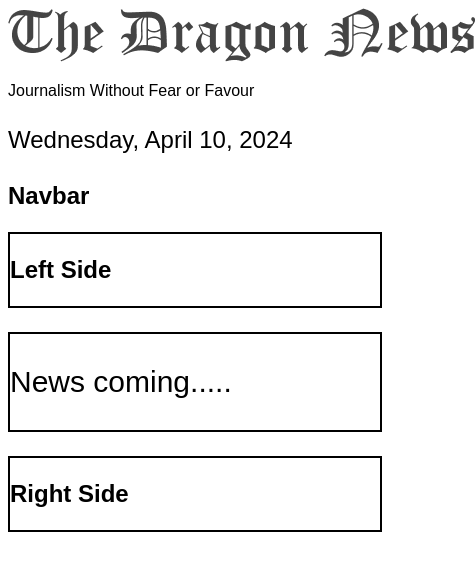
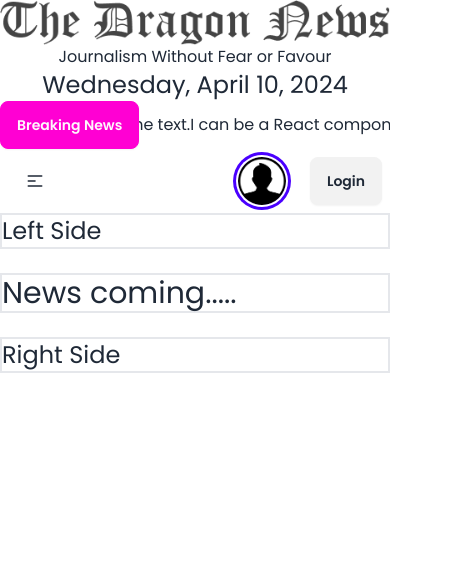
Before and after one commit to ahmadtnvir/react-dragon-news-auth-recap, a React (Vite) app: page / in a window 390 px wide. Shown: the top 570 px of the page, 476 px wide, since content can reach past the window. Built offline with nearby package versions, Linux system fonts and the light colour scheme.

Commit message:
Breaking news slider using React Marquee and navbar

```diff
--- a/package.json
+++ b/package.json
@@ -16,6 +16,7 @@
     "moment": "^2.30.1",
     "react": "^18.2.0",
     "react-dom": "^18.2.0",
+    "react-fast-marquee": "^1.6.4",
     "react-router-dom": "^6.22.3",
     "sort-by": "^1.2.0"
   },
--- /dev/null
+++ b/src/Pages/Home/BreakingNews/BreakingNews.jsx
@@ -0,0 +1,16 @@
+import Marquee from "react-fast-marquee";
+import { Link } from "react-router-dom";
+
+const BreakingNews = () => {
+  return (
+    <div className="flex">
+      <button className="btn btn-secondary">Breaking News</button>
+      <Marquee pauseOnHover={true} speed={100}>
+        <Link to={'/'}>I can be a React component, multiple React components, or just some
+        text.</Link>
+      </Marquee>
+    </div>
+  );
+};
+
+export default BreakingNews;
--- a/src/Pages/Home/Home.jsx
+++ b/src/Pages/Home/Home.jsx
@@ -2,11 +2,13 @@ import Header from "../Shared/Header/Header";
 import LeftSideNav from "../Shared/LeftSideNav/LeftSideNav";
 import Navbar from "../Shared/Navbar/Navbar";
 import RightSideNav from "../Shared/RightSideNav/RightSideNav";
+import BreakingNews from "./BreakingNews/BreakingNews";
 
 const Home = () => {
     return (
         <div>
             <Header></Header>
+            <BreakingNews></BreakingNews>
             <Navbar></Navbar>
             <div className="grid grid-cols-1 md:grid-cols-4 gap-6">
                 <div className="border-2 border-solid">
--- a/src/Pages/Shared/Header/Header.jsx
+++ b/src/Pages/Shared/Header/Header.jsx
@@ -3,7 +3,7 @@ import moment from 'moment';
 
 const Header = () => {
     return (
-        <div>
+        <div className="text-center">
             <img src={logo} alt="" />
             <p>Journalism Without Fear or Favour</p>
             <p className="text-2xl">{moment().format("dddd, MMMM D, YYYY")}</p>
--- a/src/Pages/Shared/Navbar/Navbar.jsx
+++ b/src/Pages/Shared/Navbar/Navbar.jsx
@@ -1,11 +1,62 @@
-
-
+import { Link, NavLink } from "react-router-dom";
+import userProfilePic from '../../../assets/user.png'
 const Navbar = () => {
-    return (
-        <div>
-            <h2 className="text-2xl">Navbar</h2>
+  const links = (
+    <>
+      <li>
+        <NavLink to={"/"}>Home</NavLink>
+      </li>
+      <li>
+        <NavLink to={"/about"}>About</NavLink>
+      </li>
+      <li>
+        <NavLink to={"/career"}>Career</NavLink>
+      </li>
+    </>
+  );
+  return (
+    <div className="navbar bg-base-100">
+      <div className="navbar-start">
+        <div className="dropdown">
+          <div tabIndex={0} role="button" className="btn btn-ghost lg:hidden">
+            <svg
+              xmlns="http://www.w3.org/2000/svg"
+              className="h-5 w-5"
+              fill="none"
+              viewBox="0 0 24 24"
+              stroke="currentColor"
+            >
+              <path
+                strokeLinecap="round"
+                strokeLinejoin="round"
+                strokeWidth="2"
+                d="M4 6h16M4 12h8m-8 6h16"
+              />
+            </svg>
+          </div>
+          <ul
+            tabIndex={0}
+            className="menu menu-sm dropdown-content mt-3 z-[1] p-2 shadow bg-base-100 rounded-box w-52"
+          >
+            {links}
+          </ul>
         </div>
-    );
+      </div>
+      <div className="navbar-center hidden lg:flex">
+        <ul className="menu menu-horizontal px-1">{links}</ul>
+      </div>
+      <div className="navbar-end">
+        <div className="avatar">
+          <div className="w-12 rounded-full ring ring-primary ring-offset-base-100 ring-offset-2 mr-6">
+            <img src={userProfilePic} />
+          </div>
+        </div>
+        <Link>
+          <button className="btn">Login</button>
+        </Link>
+      </div>
+    </div>
+  );
 };
 
 export default Navbar;
--- a/src/index.css
+++ b/src/index.css
@@ -1,4 +1,4 @@
-@import url('https://fonts.googleapis.com/css2?family=Poppins:wght@400;500;600;700;800;900&display=swap')
+@import url('https://fonts.googleapis.com/css2?family=Poppins:wght@400;500;600;700;800;900&display=swap');
 
 @tailwind base;
 @tailwind components;
```
Also changed, not shown: 1 other file (tests, documents, lock files or other folders).
